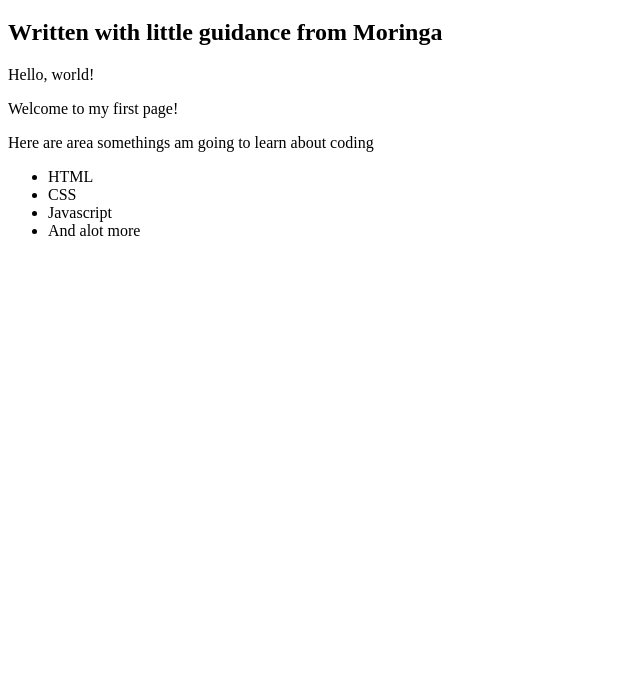
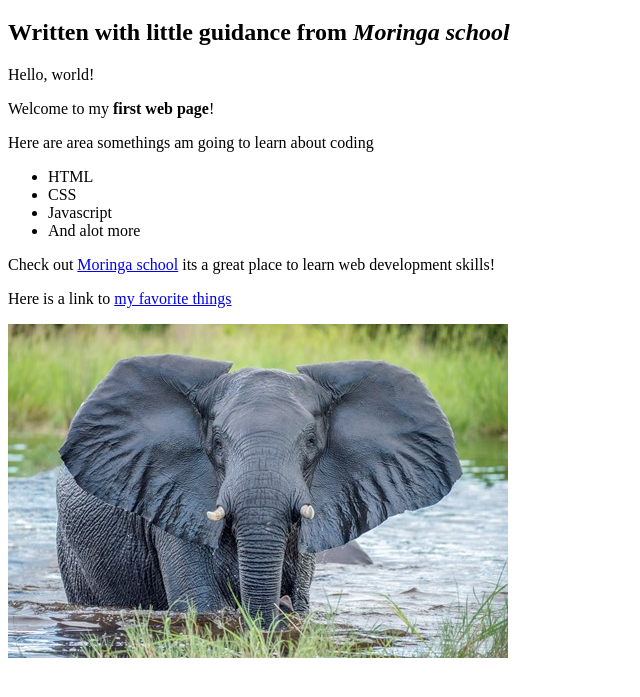
Before and after one commit to tomito26/my-first-website, a plain HTML site: page my-first-webpage.html in a window 1280 px wide. Shown: the part 61-758 px from the top of the page, without its empty margins (0-640 px from the left). Drawn offline with Linux system fonts and the light colour scheme.

Commit message:
added new image and merged two files

```diff
--- a/my-first-webpage.html
+++ b/my-first-webpage.html
@@ -9,9 +9,9 @@
 
 <body>
     <h1>My first Website</h1>
-    <h2>Written with little guidance from Moringa</h2>
+    <h2>Written with little guidance from <em>Moringa school</em></h2>
     <p>Hello, world!</p>
-    <p>Welcome to my first page!</p>
+    <p>Welcome to my<strong> first web page</strong>!</p>
     <p>Here are area somethings am going to learn about coding</p>
     <ul>
         <li>HTML</li>
@@ -19,7 +19,9 @@
         <li>Javascript</li>
         <li>And alot more</li>
     </ul>
-
+    <p>Check out <a href="www.moringa.com">Moringa school</a> its a great place to learn web development skills!</p>
+    <p>Here is a link to <a href="my-favorite-things/my-favorite-things.html">my favorite things</a></p>
+    <img src="./images/elephant.jpg" alt="">
 
 </body>
 
```
Also changed, not shown: images/elephant.jpg (added).
